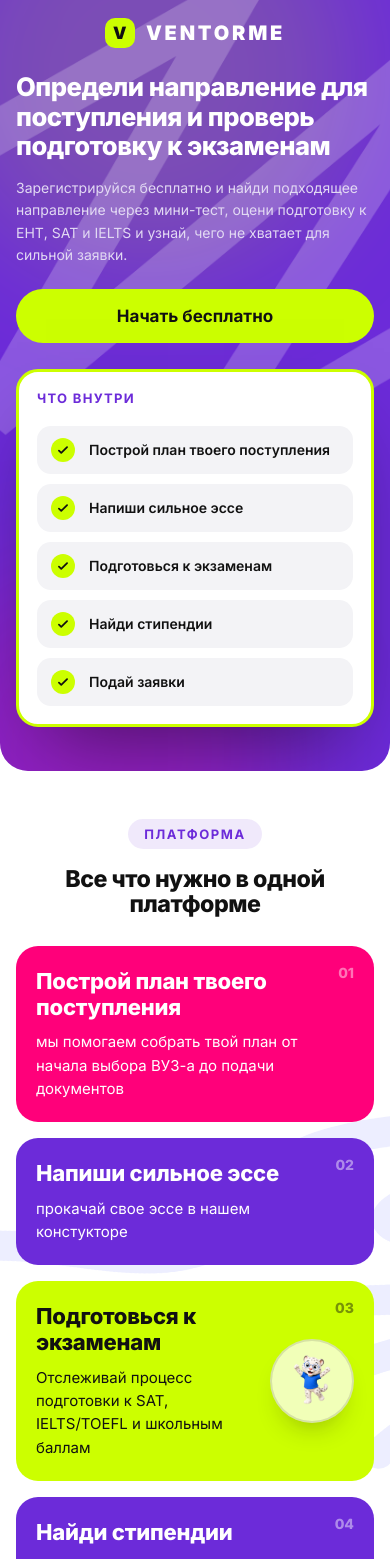
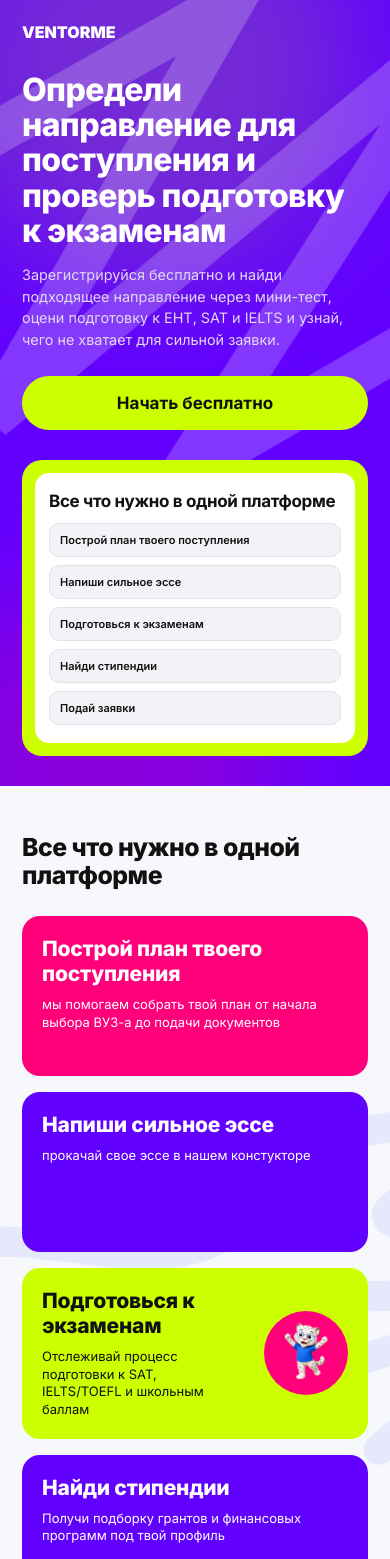
Before and after one commit to CodingGeek984/HackNext, a React (Vite) app: page / in a window 390 px wide. Shown: the top 1559 px of the page. Built offline with nearby package versions, Linux system fonts and the light colour scheme.

Commit message:
Changes with design

```diff
--- a/src/components/Comparison.jsx
+++ b/src/components/Comparison.jsx
@@ -45,10 +45,6 @@ export default function Comparison() {
             <h2 className="compare__title">
               Всё для поступления — в одном месте
             </h2>
-            <p className="compare__sub">
-              Обычный ИИ-чат отвечает на вопросы. Ventorme ведёт тебя к
-              зачислению.
-            </p>
           </div>
 
           <div className="compare__scroll">
@@ -79,10 +75,6 @@ export default function Comparison() {
               </tbody>
             </table>
           </div>
-
-          <p className="compare__foot">
-            * Без сохранения профиля, прогресса и персонального плана.
-          </p>
         </div>
       </div>
     </section>
--- a/src/components/Features.jsx
+++ b/src/components/Features.jsx
@@ -71,7 +71,6 @@ export default function Features() {
 
       <div className="container">
         <div className="section__head">
-          <span className="section__eyebrow">Платформа</span>
           <h2 className="section__title">Все что нужно в одной платформе</h2>
         </div>
 
--- a/src/components/Hero.jsx
+++ b/src/components/Hero.jsx
@@ -1,4 +1,3 @@
-import { IconCheck } from './Icons'
 import heroShape from '../images/Path.png'
 
 const HERO_FEATURES = [
@@ -25,9 +24,6 @@ export default function Hero() {
       <div className="container">
         <div className="hero__top">
           <a className="brand" href="#top">
-            <span className="brand__mark" aria-hidden="true">
-              V
-            </span>
             VentorMe
           </a>
           <nav className="nav" aria-label="Основная навигация">
@@ -65,18 +61,20 @@ export default function Hero() {
             </div>
           </div>
 
-          <aside className="hero__card" aria-label="Возможности платформы">
-            <p className="hero__card-label">Что внутри</p>
+          <aside
+            className="hero__card"
+            aria-label="Все что нужно в одной платформе"
+          >
+            <div className="hero__card-inner">
+              <p className="hero__card-label">Все что нужно в одной платформе</p>
               <ul className="feature-list">
                 {HERO_FEATURES.map((feature) => (
                   <li className="feature-list__item" key={feature}>
-                  <span className="check-dot" aria-hidden="true">
-                    <IconCheck />
-                  </span>
                     {feature}
                   </li>
                 ))}
               </ul>
+            </div>
           </aside>
         </div>
       </div>
--- a/src/components/Roadmap.jsx
+++ b/src/components/Roadmap.jsx
@@ -203,7 +203,6 @@ export default function Roadmap() {
     <section className="section roadmap" id="roadmap">
       <div className="container">
         <div className="section__head">
-          <span className="section__eyebrow">Ventorme Plus</span>
           <h2 className="section__title">
             Твой путь поступления с Ventorme Plus
           </h2>
--- a/src/index.css
+++ b/src/index.css
@@ -1532,3 +1532,388 @@ button {
     height: 72px;
   }
 }
+
+/* Screenshot-matched landing page treatment */
+:root {
+  --purple-main: #6200ff;
+  --purple-deep: #4c00d4;
+}
+
+body {
+  background-color: #f7f8fc;
+}
+
+.hero__card {
+  padding: 18px;
+  background: var(--lime-accent);
+  border: 0;
+  border-radius: 22px;
+  box-shadow: none;
+}
+
+.hero__card-inner {
+  height: 100%;
+  padding: 22px;
+  background: var(--white);
+  border-radius: 17px;
+}
+
+.hero__card-label {
+  color: var(--text-dark);
+  font-size: 21px;
+  letter-spacing: -0.02em;
+  text-transform: none;
+  margin-bottom: 12px;
+}
+
+.feature-list {
+  gap: 8px;
+}
+
+.feature-list__item {
+  min-height: 42px;
+  padding: 11px 14px;
+  border: 1px solid #e0e2e9;
+  border-radius: 10px;
+  background: #f2f3f6;
+  font-size: 13px;
+}
+
+.features .section__head,
+.roadmap .section__head {
+  max-width: none;
+  text-align: left;
+  margin-left: 0;
+}
+
+.bento {
+  gap: 20px 24px;
+}
+
+.bento__card {
+  min-height: 210px;
+  border-radius: 20px;
+}
+
+.bento__card--badge-corner {
+  min-height: 210px;
+}
+
+.compare {
+  border-radius: 24px;
+  padding: 34px 28px;
+}
+
+.compare__head {
+  text-align: left;
+  max-width: none;
+  margin: 0 0 20px;
+}
+
+.compare table {
+  border-collapse: separate;
+  border-spacing: 0 5px;
+  min-width: 0;
+}
+
+.compare th,
+.compare td {
+  border: 0;
+}
+
+.compare thead th {
+  border-bottom: 1px solid rgba(255, 255, 255, 0.2);
+}
+
+.compare tbody td {
+  background: var(--white);
+  color: #201938;
+  padding-top: 18px;
+  padding-bottom: 18px;
+}
+
+.compare tbody td:first-child {
+  border-radius: 11px 0 0 11px;
+}
+
+.compare tbody td:last-child {
+  border-radius: 0 11px 11px 0;
+}
+
+.mark {
+  background: transparent;
+  width: 28px;
+  height: 28px;
+}
+
+.mark--yes {
+  color: var(--purple-main);
+}
+
+.mark--no {
+  color: #a6a9b7;
+}
+
+.cta {
+  border-radius: 0;
+  box-shadow: none;
+}
+
+@media (max-width: 640px) {
+  .container {
+    padding-right: 22px;
+    padding-left: 22px;
+  }
+
+  .section {
+    padding: 48px 0;
+  }
+
+  .section__head {
+    text-align: left;
+    margin-bottom: 26px;
+  }
+
+  .section__title {
+    font-size: 1.55rem;
+    line-height: 1.12;
+  }
+
+  .hero {
+    border-radius: 0;
+    padding-bottom: 30px;
+  }
+
+  .hero__top {
+    justify-content: flex-start;
+    padding: 22px 0 30px;
+  }
+
+  .brand {
+    gap: 0;
+    font-size: 16px;
+    letter-spacing: 0;
+  }
+
+  .hero__grid {
+    gap: 30px;
+    padding-top: 0;
+  }
+
+  .hero__title {
+    font-size: 2rem;
+    line-height: 1.1;
+    margin-bottom: 16px;
+  }
+
+  .hero__subtitle {
+    font-size: 0.9rem;
+    line-height: 1.5;
+    margin-bottom: 26px;
+  }
+
+  .hero__card {
+    padding: 13px;
+    border-radius: 20px;
+  }
+
+  .hero__card-inner {
+    padding: 18px 14px;
+    border-radius: 14px;
+  }
+
+  .hero__card-label {
+    font-size: 17px;
+    line-height: 1.18;
+  }
+
+  .feature-list__item {
+    min-height: 34px;
+    padding: 9px 10px;
+    font-size: 11px;
+  }
+
+  .features .section__head,
+  .roadmap .section__head {
+    margin-bottom: 26px;
+  }
+
+  .bento {
+    gap: 16px;
+  }
+
+  .bento__card {
+    min-height: 160px;
+    padding: 20px;
+    border-radius: 18px;
+  }
+
+  .bento__card h3 {
+    font-size: 21px;
+    max-width: 100%;
+  }
+
+  .bento__card p {
+    font-size: 13px;
+    line-height: 1.35;
+  }
+
+  .bento__index {
+    display: none;
+  }
+
+  .bento__card--badge-corner {
+    min-height: 160px;
+    padding: 20px;
+  }
+
+  .mascot-orb--corner {
+    width: 84px;
+    height: 84px;
+    padding: 5px;
+    background: var(--pink-accent);
+    border: 0;
+    box-shadow: none;
+  }
+
+  .mascot-orb--corner .mascot-orb__img {
+    height: 76px;
+  }
+
+  .bento__card--badge-white {
+    min-height: 160px;
+  }
+
+  .mascot-orb--white {
+    width: 86px;
+    height: 86px;
+    padding: 5px;
+    background: var(--lime-accent);
+    box-shadow: none;
+  }
+
+  .mascot-orb--white .mascot-orb__img {
+    height: 78px;
+  }
+
+  .roadmap {
+    background: transparent;
+  }
+
+  .roadmap__grid {
+    gap: 12px;
+  }
+
+  .step {
+    padding: 14px;
+    border-radius: 12px;
+  }
+
+  .step__title,
+  .step__num {
+    font-size: 14px;
+  }
+
+  .step__desc {
+    font-size: 12px;
+  }
+
+  .step-item.is-active .step {
+    border-radius: 12px 12px 0 0;
+  }
+
+  .step__accordion {
+    padding: 14px;
+    border-radius: 0 0 12px 12px;
+  }
+
+  .roadmap__bar {
+    display: none;
+  }
+
+  .roadmap__mobile-cta {
+    margin-top: 16px;
+    border-radius: 9px;
+  }
+
+  .compare {
+    padding: 22px 18px;
+    border-radius: 0;
+  }
+
+  .compare__title {
+    font-size: 1.45rem;
+  }
+
+  .compare__head {
+    margin-bottom: 18px;
+  }
+
+  .compare table {
+    table-layout: fixed;
+  }
+
+  .compare thead th {
+    font-size: 10px;
+    line-height: 1.15;
+    padding: 0 4px 10px;
+  }
+
+  .compare tbody td {
+    padding: 13px 5px;
+  }
+
+  .compare th:first-child,
+  .compare td:first-child {
+    width: 58%;
+  }
+
+  .compare td:first-child {
+    font-size: 11px;
+    line-height: 1.25;
+  }
+
+  .mark {
+    width: 20px;
+    height: 20px;
+  }
+
+  .cta-wrap {
+    padding: 0;
+  }
+
+  .cta-wrap .container {
+    max-width: none;
+    padding: 0;
+  }
+
+  .cta {
+    padding: 36px 24px 42px;
+    border-radius: 0;
+    text-align: left;
+    justify-items: stretch;
+  }
+
+  .cta__content {
+    text-align: left;
+  }
+
+  .cta__title {
+    font-size: 1.9rem;
+    line-height: 1.08;
+  }
+
+  .cta__sub {
+    margin: 0 0 22px;
+    font-size: 0.9rem;
+  }
+
+  .cta__media {
+    min-height: 200px;
+  }
+
+  .cta__orb {
+    width: 168px;
+    height: 168px;
+  }
+}
```
Lines whose indentation alone changed are shown as unchanged.
